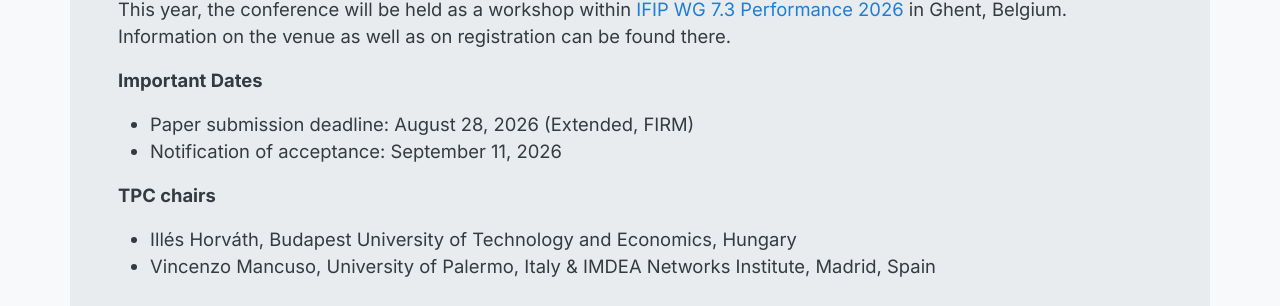
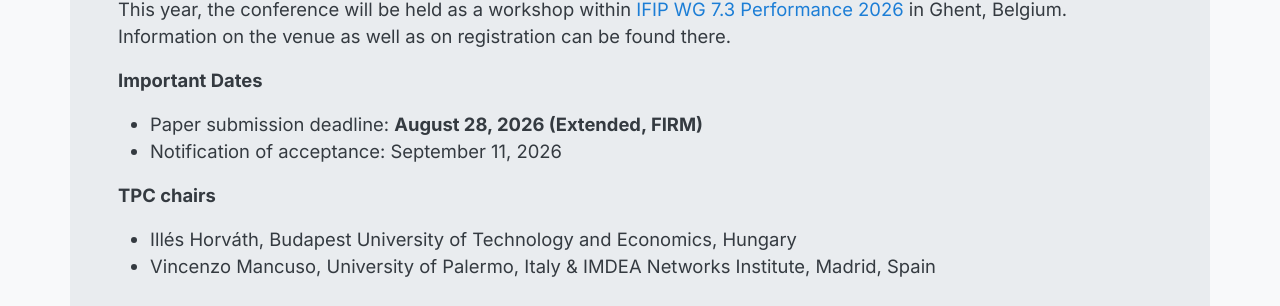
Before and after one commit to asmta/asmta.github.io, a Jekyll site: the page built from index.md, in a window 1280 px wide. Shown: the part 568-874 px from the top of the page. Built offline with Jekyll 4.4.1, drawn with Linux system fonts in a browser that asks for light colours.

```diff
--- a/index.md
+++ b/index.md
@@ -17,7 +17,7 @@ Information on the venue as well as on registration can be found there.
 
 **Important Dates**
 
-- Paper submission deadline: August 28, 2026 (Extended, FIRM)
+- Paper submission deadline: **August 28, 2026 (Extended, FIRM)**
 - Notification of acceptance: September 11, 2026
 
 **TPC chairs**
```
